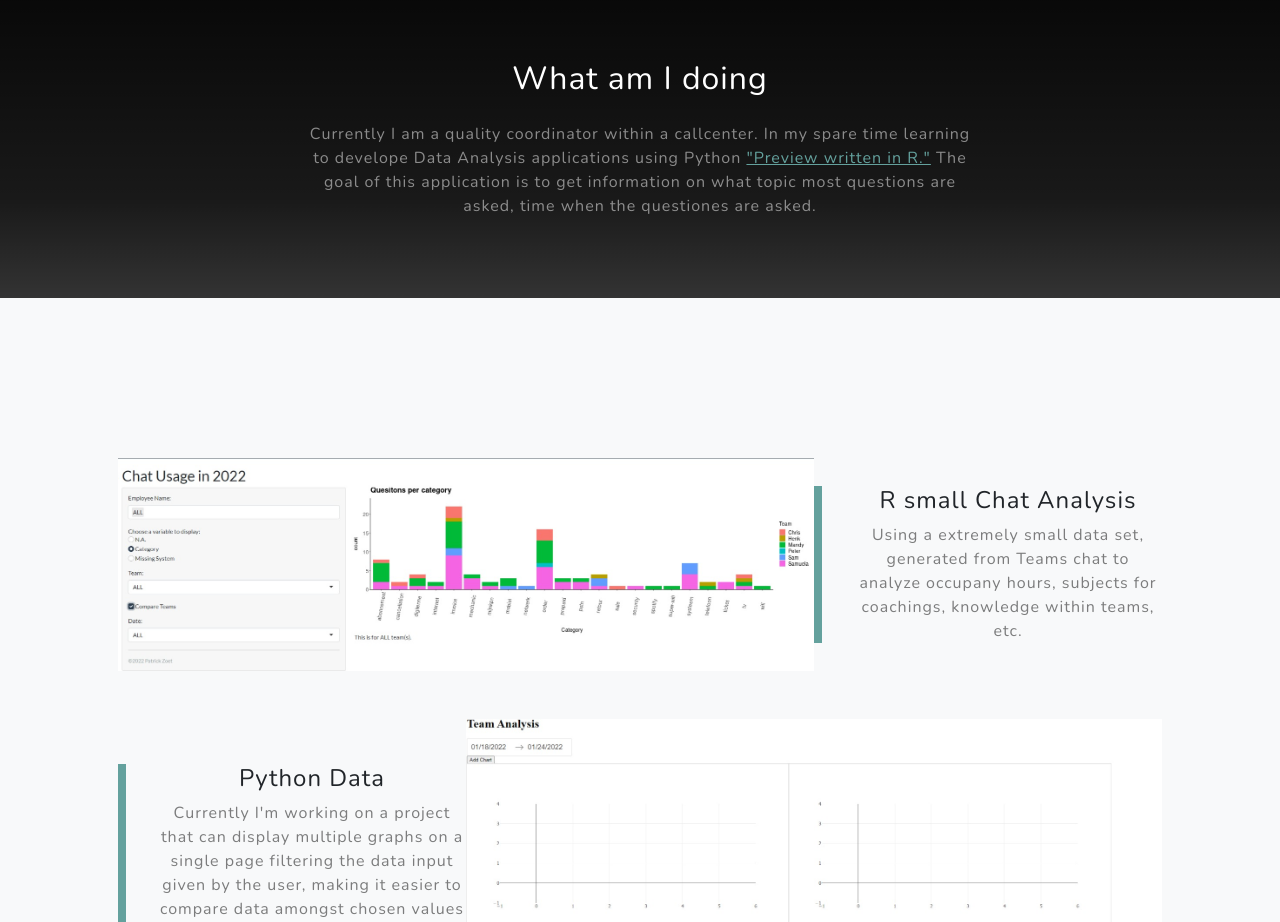
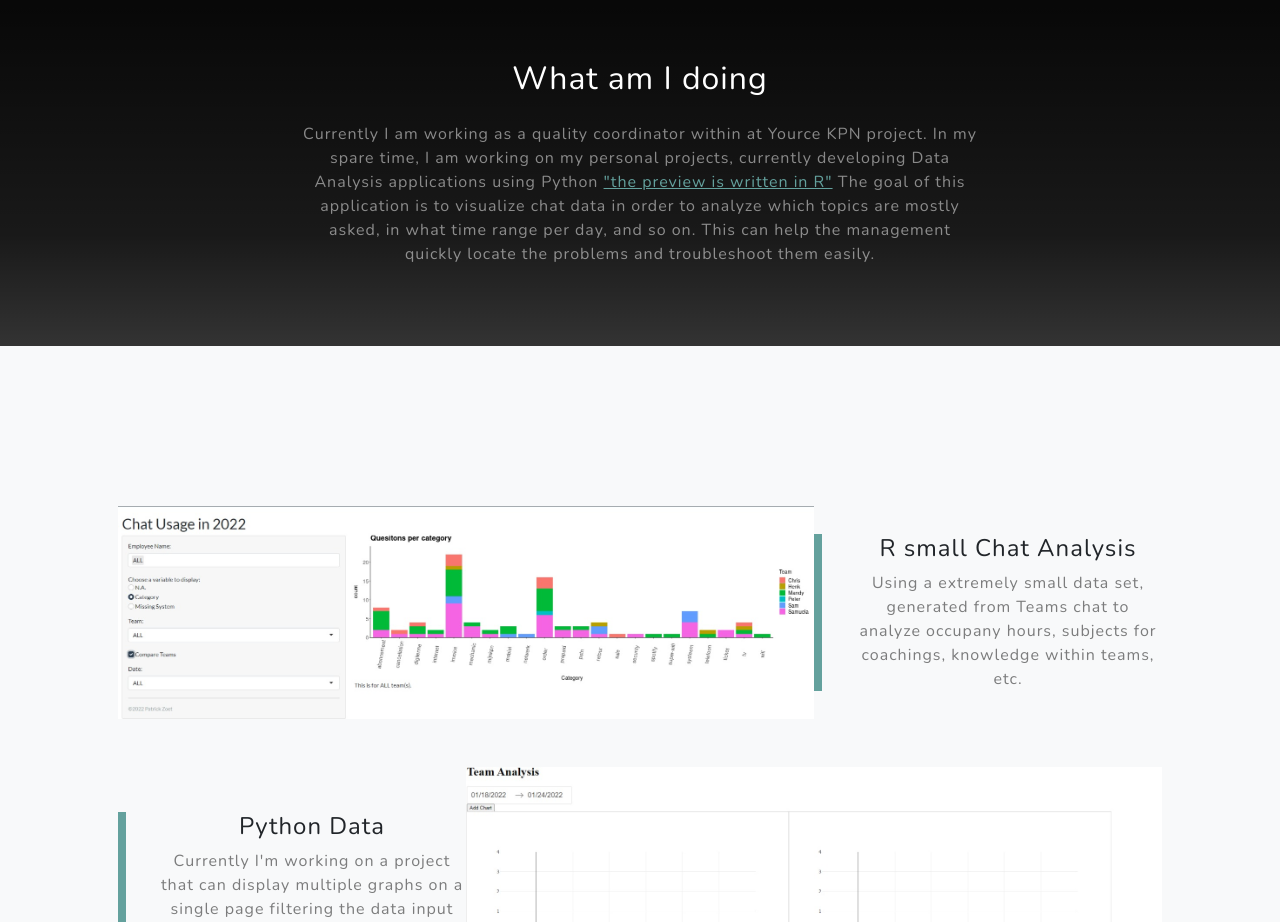
Before and after one commit to pszoet/resume, a plain HTML site: page index.html in a window 1280 px wide. Shown: the part 900-1822 px from the top of the page. Drawn offline with nearby package versions, Linux system fonts and the light colour scheme; a script that the page names is missing.

Commit message:
Dependensie Update

```diff
--- a/index.html
+++ b/index.html
@@ -49,9 +49,9 @@
                     <div class="col-lg-8">
                         <h2 class="text-white mb-4">What am I doing</h2>
                         <p class="text-white-50">
-                            Currently I am a quality coordinator within a callcenter. In my spare time learning to develope Data Analysis applications using Python
-                            <a href="https://pszoet.shinyapps.io/R-Mini-Project/">"Preview written in R."</a>
-                            The goal of this application is to get information on what topic most questions are asked, time when the questiones are asked.
+                            Currently I am working as a quality coordinator within at Yource KPN project.  In my spare time, I am working on my personal projects, currently developing Data Analysis applications using Python
+                            <a href="https://pszoet.shinyapps.io/R-Mini-Project/">"the preview is  written in R"</a>
+                            The goal of this application is to visualize chat data in order to analyze which topics are mostly asked, in what time range per day, and so on. This can help the management quickly locate the problems and troubleshoot them easily.
                         </p>
                     </div>
                 </div>
```
